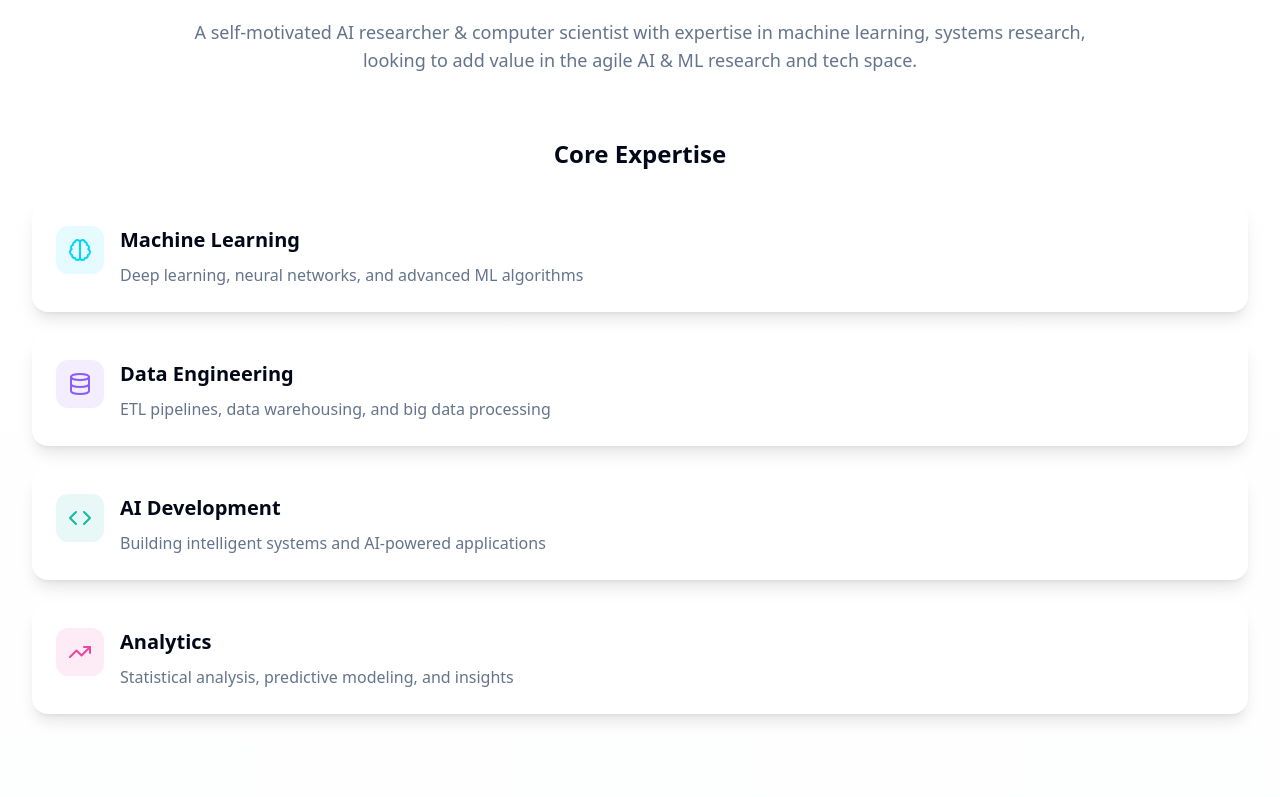
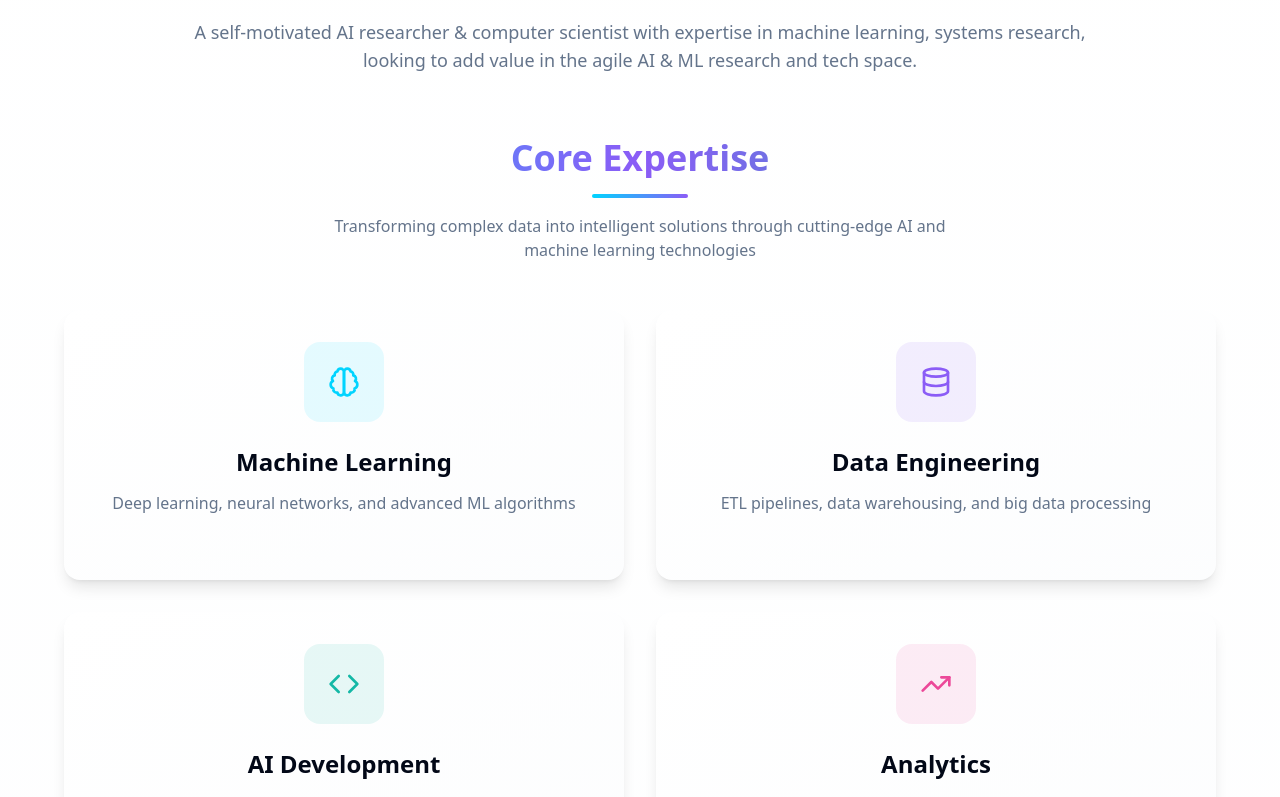
Before and after one commit to FizzaRaza97/FizzaRaza97.github.io, a React (Vite) app: page / in a window 1280 px wide. Shown: the part 460-1257 px from the top of the page. Built offline with nearby package versions, Linux system fonts and the light colour scheme.

Commit message:
reorder sections

```diff
--- a/src/App.tsx
+++ b/src/App.tsx
@@ -15,9 +15,9 @@ function App() {
       <main>
         <AboutSection />
         <ProjectsSection />
-        <SkillsSection />
         <EducationSection />
         <AwardsSection />
+        <SkillsSection />
         <ContactSection />
       </main>
       <Footer />
--- a/src/components/AboutSection.tsx
+++ b/src/components/AboutSection.tsx
@@ -208,36 +208,75 @@ const AboutSection: React.FC = () => {
             whileInView="visible"
             viewport={{ once: true, amount: 0.05 }}
           >
-            <motion.h3
-              variants={itemVariants}
-              className="text-2xl font-semibold mb-8 text-foreground text-center"
-            >
-              Core Expertise
-            </motion.h3>
-            <div className="grid gap-6">
+            <motion.div variants={itemVariants} className="text-center mb-12">
+              <h3 className="text-4xl font-bold mb-4 gradient-text">
+                Core Expertise
+              </h3>
+              <div className="w-24 h-1 bg-gradient-to-r from-ai-cyan to-ai-purple mx-auto rounded-full"></div>
+              <p className="text-muted-foreground mt-4 max-w-2xl mx-auto">
+                Transforming complex data into intelligent solutions through cutting-edge AI and machine learning technologies
+              </p>
+            </motion.div>
+
+            <div className="grid grid-cols-1 md:grid-cols-2 gap-8 max-w-6xl mx-auto">
               {expertiseAreas.map((area, index) => (
                 <motion.div
                   key={index}
                   variants={itemVariants}
-                  whileHover={{ scale: 1.05, y: -5 }}
-                  transition={{ duration: 0.2 }}
+                  whileHover={{
+                    scale: 1.02,
+                    y: -8,
+                    rotateX: 5,
+                    transition: { duration: 0.3, ease: "easeOut" }
+                  }}
+                  whileTap={{ scale: 0.98 }}
+                  className="group cursor-pointer"
                 >
-                  <Card className="glass-card hover-lift border-0">
-                    <CardContent className="p-6">
-                      <div className="flex items-start space-x-4">
-                        <div className={`p-3 rounded-xl ${area.bgColor}`}>
-                          <area.icon className={`h-6 w-6 ${area.color}`} />
-                        </div>
-                        <div className="flex-1">
-                          <h4 className="text-xl font-semibold mb-2 text-foreground">
+                  <Card className="glass-card border-0 overflow-hidden relative bg-gradient-to-br from-background/50 to-secondary/20 hover:from-background/70 hover:to-secondary/30 transition-all duration-500 backdrop-blur-xl">
+                    {/* Animated Background Gradient */}
+                    <div className="absolute inset-0 opacity-0 group-hover:opacity-100 transition-opacity duration-500">
+                      <div className={`absolute inset-0 bg-gradient-to-br ${area.bgColor} opacity-20`}></div>
+                      <div className="absolute inset-0 bg-gradient-to-tr from-transparent via-white/5 to-transparent"></div>
+                    </div>
+
+                    {/* Glow Effect */}
+                    <div className={`absolute -inset-0.5 bg-gradient-to-r ${area.bgColor} rounded-xl opacity-0 group-hover:opacity-30 blur transition-opacity duration-500`}></div>
+
+                    <CardContent className="p-8 relative z-10">
+                      <div className="flex flex-col items-center text-center space-y-6">
+                        {/* Icon Container with Enhanced Animation */}
+                        <motion.div
+                          className={`relative p-6 rounded-2xl ${area.bgColor} group-hover:scale-110 transition-transform duration-300`}
+                          whileHover={{ rotate: 360 }}
+                          transition={{ duration: 0.6, ease: "easeInOut" }}
+                        >
+                          <area.icon className={`h-8 w-8 ${area.color} transition-colors duration-300`} />
+
+                          {/* Pulsing Ring */}
+                          <div className={`absolute inset-0 rounded-2xl border-2 ${area.bgColor} opacity-0 group-hover:opacity-50 animate-ping`}></div>
+                        </motion.div>
+
+                        {/* Content */}
+                        <div className="space-y-3">
+                          <h4 className="text-2xl font-bold text-foreground group-hover:text-white transition-colors duration-300">
                             {area.title}
                           </h4>
-                          <p className="text-muted-foreground leading-relaxed">
+                          <p className="text-muted-foreground leading-relaxed group-hover:text-gray-300 transition-colors duration-300">
                             {area.description}
                           </p>
                         </div>
+
+                        {/* Decorative Elements */}
+                        <div className="flex space-x-2 opacity-0 group-hover:opacity-100 transition-opacity duration-500">
+                          <div className="w-2 h-2 bg-ai-cyan rounded-full animate-pulse"></div>
+                          <div className="w-2 h-2 bg-ai-purple rounded-full animate-pulse" style={{ animationDelay: '0.2s' }}></div>
+                          <div className="w-2 h-2 bg-ai-teal rounded-full animate-pulse" style={{ animationDelay: '0.4s' }}></div>
+                        </div>
                       </div>
                     </CardContent>
+
+                    {/* Hover Overlay */}
+                    <div className="absolute inset-0 bg-gradient-to-br from-ai-cyan/10 via-transparent to-ai-purple/10 opacity-0 group-hover:opacity-100 transition-opacity duration-500 rounded-xl"></div>
                   </Card>
                 </motion.div>
               ))}
--- a/src/data/navigationData.ts
+++ b/src/data/navigationData.ts
@@ -6,8 +6,8 @@ export interface NavItem {
 export const navItems: NavItem[] = [
   { name: 'About', href: '#about' },
   { name: 'Projects', href: '#projects' },
-  { name: 'Skills', href: '#skills' },
   { name: 'Education', href: '#education' },
   { name: 'Awards', href: '#awards' },
+  { name: 'Skills', href: '#skills' },
   { name: 'Contact', href: '#contact' },
 ];
```
